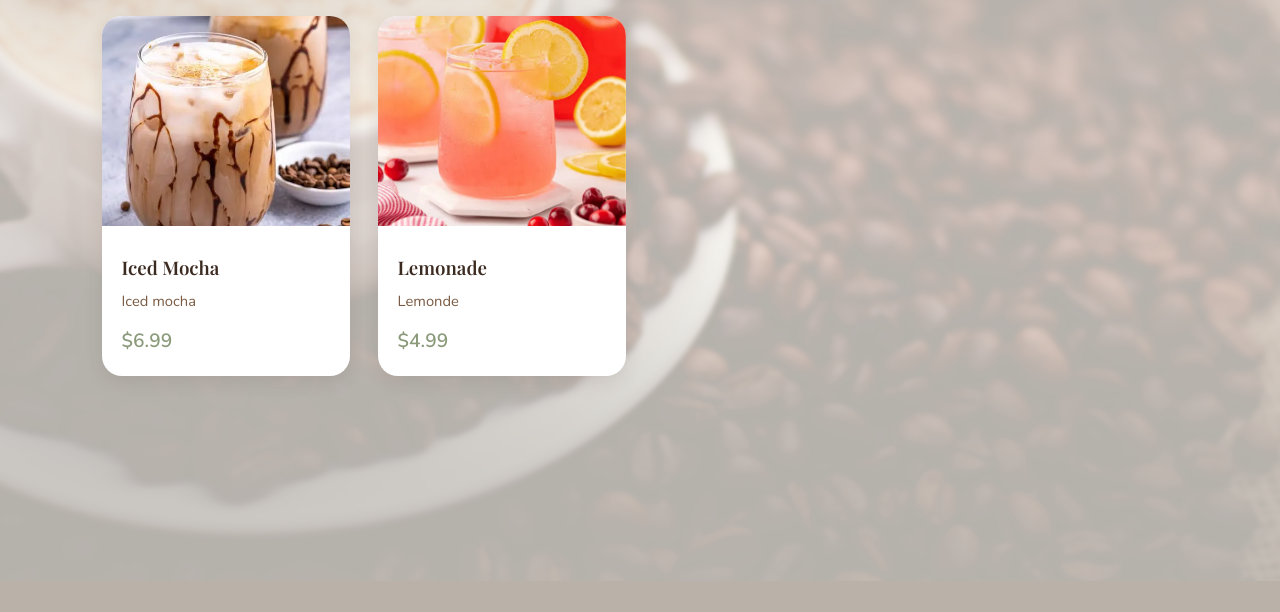
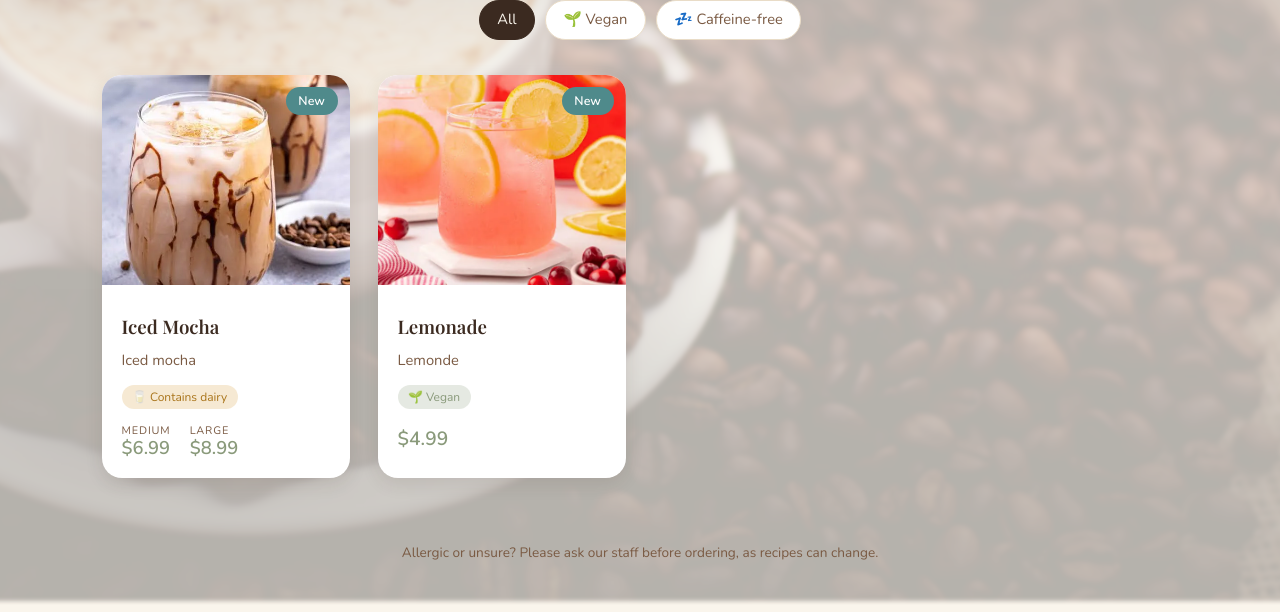
Before and after one commit to saeedzs/coffee-shop, a Django app: a page that uses coffee/templates/coffee/category_detail.html in a window 1280 px wide. Shown: the part 219-831 px from the top of the page. Before the commit the page ends 759 px from the top, so only its background shows below. Run offline with Django 5.2, Linux system fonts and the light colour scheme; data comes from the database, SQL or seed files in the repository; both versions use the stored data as it was after the commit.

Commit message:
some features have been added,size of drinks,allergen labels, sold-out marking,badges on products

```diff
--- a/coffee/models.py
+++ b/coffee/models.py
@@ -1,11 +1,27 @@
 from django.db import models
+import os
+from io import BytesIO
+from django.core.files.base import ContentFile
+from PIL import Image, ImageOps
 import re
 from django.urls import reverse
 from django.core.exceptions import ValidationError
 from django.utils import timezone
 
+def optimize_image(upload, max_width=800, quality=80):
+    """Resize to max_width and convert to WebP. Returns (filename, ContentFile)."""
+    img = Image.open(upload)
+    img = ImageOps.exif_transpose(img)            # fixes sideways phone photos
+    if img.width > max_width:
+        img = img.resize((max_width, round(img.height * max_width / img.width)), Image.LANCZOS)
+    if img.mode not in ("RGB", "RGBA"):
+        img = img.convert("RGB")
+    buf = BytesIO()
+    img.save(buf, format="WEBP", quality=quality, method=6)
+    name = os.path.splitext(os.path.basename(upload.name))[0] + ".webp"
+    return name, ContentFile(buf.getvalue())
+# Create your models here.
 
-# Create your models here.
 class Category(models.Model):
     name = models.CharField(max_length=60)
     slug = models.SlugField(unique=True)
@@ -23,14 +39,42 @@ class Category(models.Model):
     def get_absolute_url(self):
         return reverse("category_detail", args=[self.slug])
 
+    def save(self, *args, **kwargs):
+            if self.image and not self.image._committed:     # only for newly uploaded files
+                name, data = optimize_image(self.image, max_width=900)
+                self.image.save(name, data, save=False)
+            super().save(*args, **kwargs)
 
 class Product(models.Model):
+    BADGES = [("", "None"), ("new", "New"), ("popular", "Popular"), ("seasonal", "Seasonal")]
+
     category = models.ForeignKey(Category, related_name="products", on_delete=models.CASCADE)
     name = models.CharField(max_length=100)
     ingredients = models.TextField(help_text="e.g. Espresso, steamed milk, foam")
-    price = models.DecimalField(max_digits=6, decimal_places=2)
     image = models.ImageField(upload_to="products/")
-    available = models.BooleanField(default=True)
+
+    # Prices
+    price = models.DecimalField("Price (medium)", max_digits=6, decimal_places=2,
+                                help_text="The regular price. For items without sizes, like cakes, this is the only price.")
+    price_large = models.DecimalField("Price (large)", max_digits=6, decimal_places=2,
+                                      null=True, blank=True,
+                                      help_text="Leave empty if the item has no sizes")
+
+    # Availability and badge
+    available = models.BooleanField(default=True, help_text="Untick when sold out; it will show greyed out")
+    badge = models.CharField(max_length=10, choices=BADGES, blank=True)
+
+    # Dietary labels
+    is_vegan = models.BooleanField("Vegan", default=False)
+    is_caffeine_free = models.BooleanField("Caffeine-free", default=False)
+    has_nuts = models.BooleanField("Contains nuts", default=False)
+    has_dairy = models.BooleanField("Contains dairy", default=False)
+
+    def save(self, *args, **kwargs):
+        if self.image and not self.image._committed:
+            name, data = optimize_image(self.image, max_width=800)
+            self.image.save(name, data, save=False)
+        super().save(*args, **kwargs)
 
     def __str__(self):
         return self.name
--- a/coffee/static/css/style.css
+++ b/coffee/static/css/style.css
@@ -370,3 +370,51 @@ body::before {
 @media (max-width: 1100px) { .grid.products { grid-template-columns: repeat(3, 1fr); } }
 @media (max-width: 800px)  { .grid.products { grid-template-columns: repeat(2, 1fr); } }
 @media (max-width: 500px)  { .grid.products { grid-template-columns: 1fr; } }
+
+/* Prices with sizes */
+.prices { display: flex; flex-wrap: wrap; gap: 1.2rem; align-items: flex-end; }
+.prices .size { color: var(--sage); font-weight: 600; font-size: 1.15rem; line-height: 1.2; }
+.prices .size small {
+  display: block; font-size: .68rem; font-weight: 400;
+  letter-spacing: .08em; text-transform: uppercase; color: var(--mocha);
+}
+
+/* Product badges (top-right; the barista's pick ribbon stays top-left) */
+.pbadge {
+  position: absolute; top: 12px; right: 12px; z-index: 1;
+  padding: .25rem .8rem; border-radius: 999px;
+  font-size: .78rem; font-weight: 600; color: #fff;
+}
+.pbadge-new      { background: #4f8a8b; }
+.pbadge-popular  { background: #c8643c; }
+.pbadge-seasonal { background: #d49a3a; }
+
+/* Sold out */
+.img-wrap { position: relative; }
+.sold-out img { filter: grayscale(1); opacity: .55; }
+.sold-out .info { opacity: .6; }
+.soldout-label {
+  position: absolute; top: 50%; left: 50%; transform: translate(-50%, -50%);
+  background: rgba(30, 18, 10, .82); color: #faf5ec;
+  padding: .4rem 1.1rem; border-radius: 999px;
+  font-size: .85rem; letter-spacing: .05em; white-space: nowrap;
+}
+
+/* Dietary chips */
+.diet { display: flex; flex-wrap: wrap; gap: .4rem; margin-bottom: .9rem; }
+.chip { padding: .15rem .65rem; border-radius: 999px; font-size: .75rem; }
+.chip.good { background: color-mix(in srgb, var(--sage) 22%, transparent); color: var(--sage); }
+.chip.warn { background: color-mix(in srgb, #d49a3a 22%, transparent); color: #a9741a; }
+:root[data-theme="dark"] .chip.warn { color: #e8b866; }
+
+/* Filter buttons */
+.filters { display: flex; flex-wrap: wrap; justify-content: center; gap: .6rem; padding: 0 1rem 1.2rem; }
+.chip-filter {
+  padding: .45rem 1.1rem; border-radius: 999px; font-size: .92rem;
+  border: 1px solid var(--latte); background: var(--card); color: var(--mocha);
+  transition: all .3s;
+}
+.chip-filter:hover { border-color: var(--sage); }
+.chip-filter.active { background: var(--espresso); color: var(--cream); border-color: var(--espresso); }
+
+.allergy-note { text-align: center; color: var(--mocha); font-size: .85rem; padding: 0 1rem 3rem; }
--- /dev/null
+++ b/coffee/templates/coffee/_prices.html
@@ -0,0 +1,8 @@
+<div class="prices">
+  {% if p.price_large %}
+    <span class="size"><small>Medium</small>${{ p.price }}</span>
+    <span class="size"><small>Large</small>${{ p.price_large }}</span>
+  {% else %}
+    <span class="price">${{ p.price }}</span>
+  {% endif %}
+</div>
--- /dev/null
+++ b/coffee/templates/coffee/_product_card.html
@@ -0,0 +1,26 @@
+<article class="product-card {% if not p.available %}sold-out{% endif %}">
+  {% if p.id == pick_id %}<span class="ribbon">★ Barista's pick</span>{% endif %}
+  {% if p.badge %}<span class="pbadge pbadge-{{ p.badge }}">{{ p.get_badge_display }}</span>{% endif %}
+
+  <div class="img-wrap">
+    <img src="{{ p.image.url }}" alt="{{ p.name }}" loading="lazy" decoding="async">
+    {% if not p.available %}<span class="soldout-label">Sold out today</span>{% endif %}
+  </div>
+
+  <div class="info">
+    {% if show_category %}<small class="tag">{{ p.category.name }}</small>{% endif %}
+    <h3>{{ p.name }}</h3>
+    <p class="ingredients">{{ p.ingredients }}</p>
+
+    {% if p.is_vegan or p.is_caffeine_free or p.has_nuts or p.has_dairy %}
+    <div class="diet">
+      {% if p.is_vegan %}<span class="chip good">🌱 Vegan</span>{% endif %}
+      {% if p.is_caffeine_free %}<span class="chip good">💤 Caffeine-free</span>{% endif %}
+      {% if p.has_nuts %}<span class="chip warn">🥜 Contains nuts</span>{% endif %}
+      {% if p.has_dairy %}<span class="chip warn">🥛 Contains dairy</span>{% endif %}
+    </div>
+    {% endif %}
+
+    {% include "coffee/_prices.html" %}
+  </div>
+</article>
--- a/coffee/templates/coffee/categories.html
+++ b/coffee/templates/coffee/categories.html
@@ -14,7 +14,7 @@
     <h3>{{ pick.name }}</h3>
     <p class="ingredients">{{ pick.ingredients }}</p>
     {% if pick_note %}<p class="note">“{{ pick_note }}”</p>{% endif %}
-    <p class="price">${{ pick.price }}</p>
+    {% include "coffee/_prices.html" with p=pick %}
     <a class="btn-small" href="{% url 'category_detail' pick.category.slug %}">See in {{ pick.category.name }}</a>
   </div>
 </section>
--- a/coffee/templates/coffee/category_detail.html
+++ b/coffee/templates/coffee/category_detail.html
@@ -6,19 +6,19 @@
   <h2>{{ category.name }}</h2>
 </header>
 
+<div class="filters">
+  <a class="chip-filter {% if not active_diet %}active{% endif %}" href="{% url 'category_detail' category.slug %}">All</a>
+  <a class="chip-filter {% if active_diet == 'vegan' %}active{% endif %}" href="?diet=vegan">🌱 Vegan</a>
+  <a class="chip-filter {% if active_diet == 'caffeine_free' %}active{% endif %}" href="?diet=caffeine_free">💤 Caffeine-free</a>
+</div>
+
 <div class="grid products">
   {% for p in products %}
-  <article class="product-card">
-    {% if p.id == pick_id %}<span class="ribbon">★ Barista's pick</span>{% endif %}
-    <img src="{{ p.image.url }}" alt="{{ p.name }}">
-    <div class="info">
-      <h3>{{ p.name }}</h3>
-      <p class="ingredients">{{ p.ingredients }}</p>
-      <p class="price">${{ p.price }}</p>
-    </div>
-  </article>
+    {% include "coffee/_product_card.html" %}
   {% empty %}
-    <p class="empty">Nothing here yet, check back soon.</p>
+  <p class="empty">{% if active_diet %}Nothing matches this filter in {{ category.name }}.{% else %}Nothing here yet, check back soon.{% endif %}</p>
   {% endfor %}
 </div>
+
+<p class="allergy-note">Allergic or unsure? Please ask our staff before ordering, as recipes can change.</p>
 {% endblock %}
--- a/coffee/views.py
+++ b/coffee/views.py
@@ -14,21 +14,39 @@ def welcome(request):
 def categories(request):
     return render(request, "coffee/categories.html", {"categories": Category.objects.all()})
 
+DIET_FILTERS = {
+    "vegan": {"is_vegan": True},
+    "caffeine_free": {"is_caffeine_free": True},
+}
+
 def category_detail(request, slug):
     category = get_object_or_404(Category, slug=slug)
-    products = category.products.filter(available=True)
-    return render(request, "coffee/category_detail.html",
-                  {"category": category, "products": products})
+    products = category.products.all()
+
+    active_diet = request.GET.get("diet")
+    if active_diet in DIET_FILTERS:
+        products = products.filter(**DIET_FILTERS[active_diet])
+    else:
+        active_diet = None
+
+    products = products.order_by("-available", "id")      # sold-out items sink to the bottom
+    pick, _ = todays_pick()
+    return render(request, "coffee/category_detail.html", {
+        "category": category,
+        "products": products,
+        "pick_id": pick.id if pick else None,
+        "active_diet": active_diet,
+    })
 
 def search(request):
     query = request.GET.get("q", "").strip()
     products = Product.objects.none()
     if query:
-        products = Product.objects.filter(available=True).filter(
+        products = Product.objects.filter(
             Q(name__icontains=query) |
             Q(ingredients__icontains=query) |
             Q(category__name__icontains=query)
-        ).select_related("category")
+        ).select_related("category").order_by("-available", "name")
     return render(request, "menu/search.html", {"products": products, "query": query})
 
 
```
Also changed, not shown: coffee/admin.py (+19 -3 lines), coffee/templates/coffee/search.html (+1 -9 lines), coffee/migrations/0006_product_badge_product_has_dairy_product_has_nuts_and_more.py (added), db.sqlite3, media/products/iced_mocha.webp (added), media/products/lemonade.webp (added).
